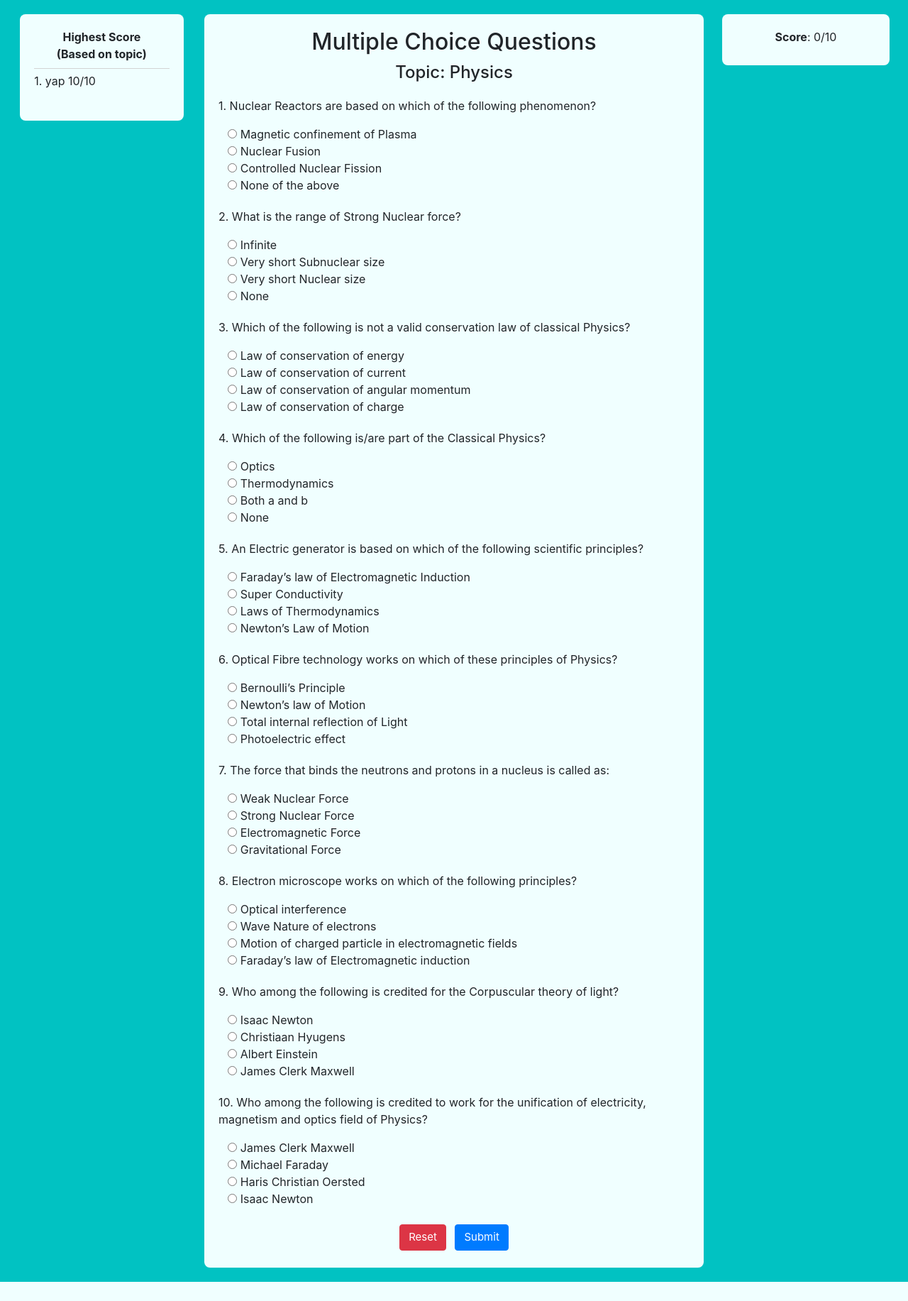
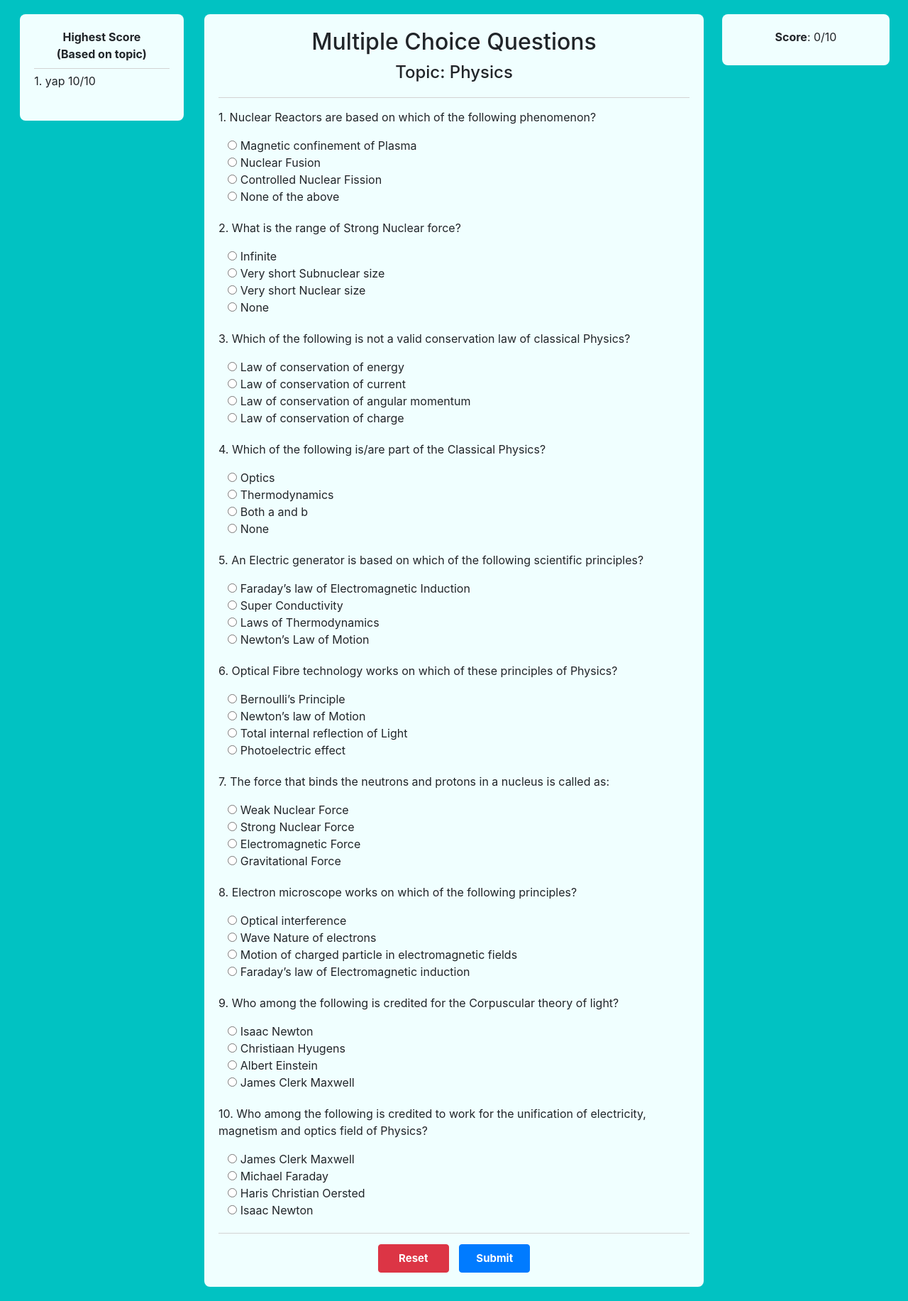
Before and after one commit to Joseph990618/ad_project, a Django app: page /mcq/ in a window 1280 px wide. Shown: the whole page at 71% size. Before the commit the page ends 1806 px from the top, so only its background shows below. Run offline with Django 3.2, Linux system fonts and the light colour scheme; data comes from the database, SQL or seed files in the repository; some libraries are stand-ins or nearby versions.

Commit message:
css update

```diff
--- a/mcq/templates/index.html
+++ b/mcq/templates/index.html
@@ -8,11 +8,15 @@
     <meta http-equiv="X-UA-Compatible" content="ie=edge">
     <title>Multiple Choice Questions</title>
     <script src="https://ajax.googleapis.com/ajax/libs/jquery/3.4.1/jquery.min.js"></script>
-    <script src="https://maxcdn.bootstrapcdn.com/bootstrap/4.4.1/js/bootstrap.min.js"></script>
-
+    <!-- <script src="https://maxcdn.bootstrapcdn.com/bootstrap/4.4.1/js/bootstrap.min.js"></script> -->
+    <link rel="stylesheet" href="style.css">
     <style>
         body {
             background: rgb(1, 194, 194)
+        }
+
+        span {
+            font-weight: bold;
         }
 
         #scoreBoard {
@@ -28,6 +32,10 @@
 
         .top-separator-line {
             border-top: 1px solid lightgrey;
+        }
+
+        #label1 {
+            padding-top: 5px;
         }
 
         #question_title {
@@ -48,8 +56,32 @@
             text-align: center;
         }
 
+        .spacing {
+            padding-top: 15px;
+        }
+
         .question {
             margin-bottom: 20px;
+        }
+
+        .options {
+            margin: 1% 2%;
+        }
+
+        #btnRow {
+            text-align: center;
+        }
+
+        .btn-danger,
+        .btn-primary {
+            font-size: 15px;
+            font-weight: bold;
+            width: 100px;
+            height: 40px;
+        }
+
+        .btn-danger {
+            margin-right: 10px;
         }
 
         .fixedElement {
@@ -69,9 +101,9 @@
 
 <body>
     <div id="scoreBoard">
-        <label style="font-weight: bold;">Highest Score <br> (Based on topic)</label><br>
+        <label for=""><span>Highest Score <br> (Based on topic) </span><br></label>
         <div id="mydiv" class="col top-separator-line">
-            <label id="label1" class="row" for="highest_score1" style="padding-top: 5px;" >No record...</label>
+            <label id="label1" class="row" for="highest_score1">No record...</label>
             <label id="label2" class="row" for="highest_score2"></label>
             <label id="label3" class="row" for="highest_score3"></label>
         </div>
@@ -81,11 +113,11 @@
         <h2 id="title">Multiple Choice Questions</h2>
         <h4 id="module_name">Topic: {{module.module_name}}</h4>
 
-        <div class="question">
+        <div class="question top-separator-line spacing">
             {% for qn in question|slice:"0:1" %}
             <p>1. {{qn.question_text}}</p>
                 {% for c in choice|first %}
-                <fieldset style="margin: 1% 2%">
+                <fieldset class="options">
                     <input type="radio" name="group0" value="{{c.choice_text1}}"> {{c.choice_text1}}</input><br>
                     <input type="radio" name="group0" value="{{c.choice_text2}}"> {{c.choice_text2}}</input><br>
                     <input type="radio" name="group0" value="{{c.choice_text3}}"> {{c.choice_text3}}</input><br>
@@ -102,7 +134,7 @@
                 {% for c in choice %}
                     {% for i in c %}
                         {% if qn.id == i.id %}
-                        <fieldset style="margin: 1% 2%">
+                        <fieldset class="options">
                             <input type="radio" name="group1" value="{{i.choice_text1}}"> {{i.choice_text1}}</input><br>
                             <input type="radio" name="group1" value="{{i.choice_text2}}"> {{i.choice_text2}}</input><br>
                             <input type="radio" name="group1" value="{{i.choice_text3}}"> {{i.choice_text3}}</input><br>
@@ -121,7 +153,7 @@
                 {% for c in choice %}
                     {% for i in c %}
                         {% if qn.id == i.id %}
-                        <fieldset style="margin: 1% 2%">
+                        <fieldset class="options">
                             <input type="radio" name="group2" value="{{i.choice_text1}}"> {{i.choice_text1}}</input><br>
                             <input type="radio" name="group2" value="{{i.choice_text2}}"> {{i.choice_text2}}</input><br>
                             <input type="radio" name="group2" value="{{i.choice_text3}}"> {{i.choice_text3}}</input><br>
@@ -140,7 +172,7 @@
                 {% for c in choice %}
                     {% for i in c %}
                         {% if qn.id == i.id %}
-                        <fieldset style="margin: 1% 2%">
+                        <fieldset class="options">
                             <input type="radio" name="group3" value="{{i.choice_text1}}"> {{i.choice_text1}}</input><br>
                             <input type="radio" name="group3" value="{{i.choice_text2}}"> {{i.choice_text2}}</input><br>
                             <input type="radio" name="group3" value="{{i.choice_text3}}"> {{i.choice_text3}}</input><br>
@@ -159,7 +191,7 @@
                 {% for c in choice %}
                     {% for i in c %}
                         {% if qn.id == i.id %}
-                        <fieldset style="margin: 1% 2%">
+                        <fieldset class="options">
                             <input type="radio" name="group4" value="{{i.choice_text1}}"> {{i.choice_text1}}</input><br>
                             <input type="radio" name="group4" value="{{i.choice_text2}}"> {{i.choice_text2}}</input><br>
                             <input type="radio" name="group4" value="{{i.choice_text3}}"> {{i.choice_text3}}</input><br>
@@ -178,7 +210,7 @@
                 {% for c in choice %}
                     {% for i in c %}
                         {% if qn.id == i.id %}
-                        <fieldset style="margin: 1% 2%">
+                        <fieldset class="options">
                             <input type="radio" name="group5" value="{{i.choice_text1}}"> {{i.choice_text1}}</input><br>
                             <input type="radio" name="group5" value="{{i.choice_text2}}"> {{i.choice_text2}}</input><br>
                             <input type="radio" name="group5" value="{{i.choice_text3}}"> {{i.choice_text3}}</input><br>
@@ -197,7 +229,7 @@
                 {% for c in choice %}
                     {% for i in c %}
                         {% if qn.id == i.id %}
-                        <fieldset style="margin: 1% 2%">
+                        <fieldset class="options">
                             <input type="radio" name="group6" value="{{i.choice_text1}}"> {{i.choice_text1}}</input><br>
                             <input type="radio" name="group6" value="{{i.choice_text2}}"> {{i.choice_text2}}</input><br>
                             <input type="radio" name="group6" value="{{i.choice_text3}}"> {{i.choice_text3}}</input><br>
@@ -216,7 +248,7 @@
                 {% for c in choice %}
                     {% for i in c %}
                         {% if qn.id == i.id %}
-                        <fieldset style="margin: 1% 2%">
+                        <fieldset class="options">
                             <input type="radio" name="group7" value="{{i.choice_text1}}"> {{i.choice_text1}}</input><br>
                             <input type="radio" name="group7" value="{{i.choice_text2}}"> {{i.choice_text2}}</input><br>
                             <input type="radio" name="group7" value="{{i.choice_text3}}"> {{i.choice_text3}}</input><br>
@@ -235,7 +267,7 @@
                 {% for c in choice %}
                     {% for i in c %}
                         {% if qn.id == i.id %}
-                        <fieldset style="margin: 1% 2%">
+                        <fieldset class="options">
                             <input type="radio" name="group8" value="{{i.choice_text1}}"> {{i.choice_text1}}</input><br>
                             <input type="radio" name="group8" value="{{i.choice_text2}}"> {{i.choice_text2}}</input><br>
                             <input type="radio" name="group8" value="{{i.choice_text3}}"> {{i.choice_text3}}</input><br>
@@ -254,7 +286,7 @@
                 {% for c in choice %}
                     {% for i in c %}
                         {% if qn.id == i.id %}
-                        <fieldset style="margin: 1% 2%">
+                        <fieldset class="options">
                             <input type="radio" name="group9" value="{{i.choice_text1}}"> {{i.choice_text1}}</input><br>
                             <input type="radio" name="group9" value="{{i.choice_text2}}"> {{i.choice_text2}}</input><br>
                             <input type="radio" name="group9" value="{{i.choice_text3}}"> {{i.choice_text3}}</input><br>
@@ -267,15 +299,14 @@
             {% endfor %}
         </div>
 
-        <div class="form_row" style="text-align: center;">
-            <button class="btn btn-danger" style="margin:4px; font-size: 15px" type="reset"
-                onclick="resetAll()">Reset</button>
-            <button class="btn btn-primary" style="margin:4px; font-size: 15px" onclick="returnScore()">Submit</button>
+        <div class="form_row top-separator-line spacing" id="btnRow">
+            <button class="btn btn-danger" type="reset" onclick="resetAll()">Reset</button>
+            <button class="btn btn-primary" onclick="returnScore()">Submit</button>
         </div>
     </div>
 
     <div class="fixedElement">
-        <label id="score" for="score"><span style="font-weight: bold;">Score</span>: 0/10</label>
+        <label id="score" for="score"><span>Score</span>: 0/10</label>
     </div>
 
     <script>
```
